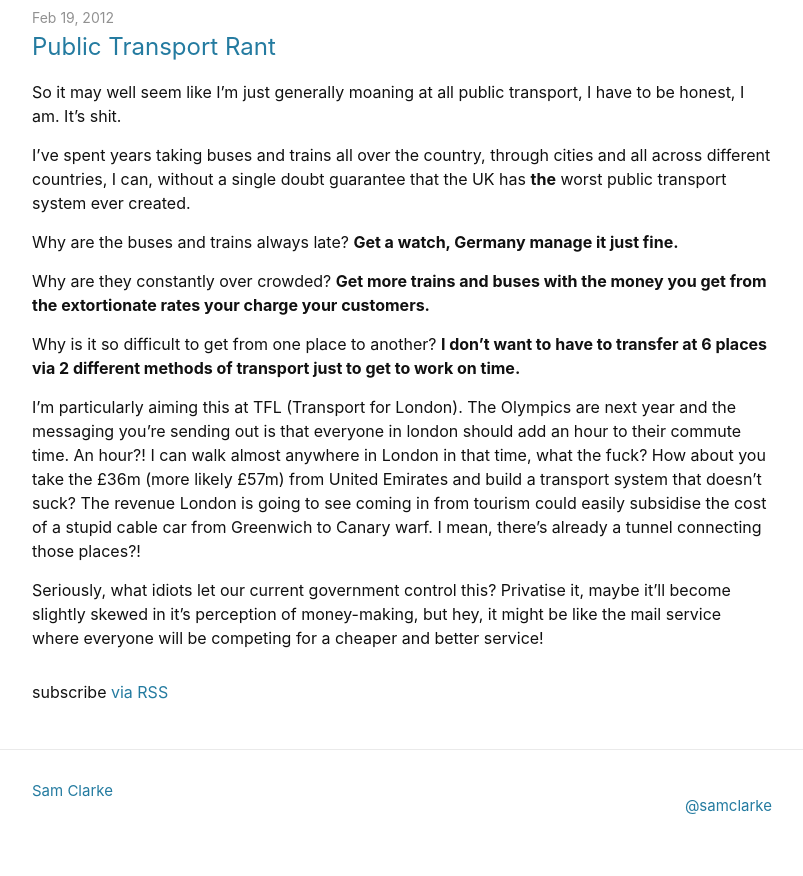
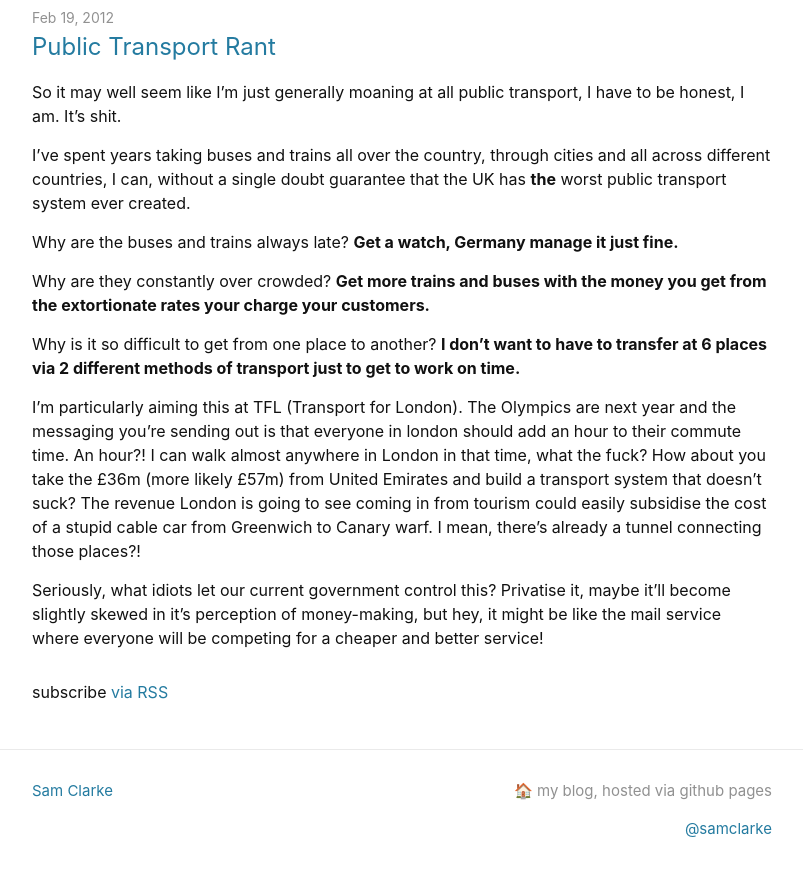
Before and after one commit to samclrk/samclarke.blog, a Jekyll site: the page built from index.md, in a window 1280 px wide and 900 px high, scrolled down 30021 px. Shown: the top 876 px of the window, without its empty margins (238-1041 px from the left). Built offline with Jekyll 4.4.1, drawn with Linux system fonts in a browser that asks for light colours.

Commit message:
Add description to config

```diff
--- a/_config.yml
+++ b/_config.yml
@@ -15,6 +15,8 @@
 # in the templates via {{ site.myvariable }}.
 title: Sam Clarke
 email: samclarke@gmail.com
+description: 🏠 my blog, hosted via github pages
+
 
 
 #description: >- # this means to ignore newlines until "baseurl:"
```
